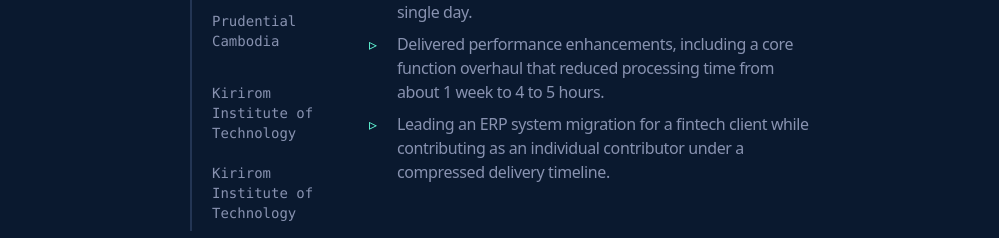
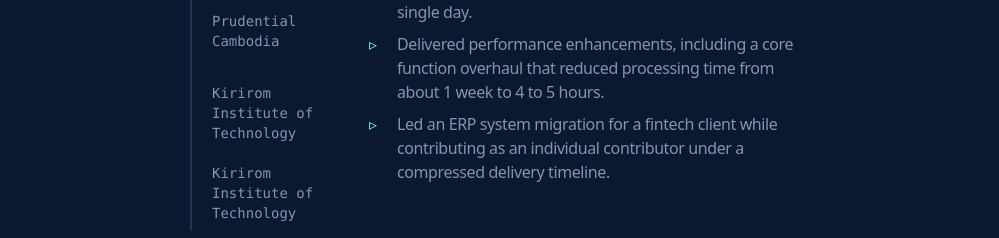
Before and after one commit to Enveed/seamsopagnarith-portfolio-v2, a Next.js app: page / in a window 1280 px wide. Shown: the part 2080-2318 px from the top of the page, without its empty margins (140-1139 px from the left). Built offline with nearby package versions, Linux system fonts and the light colour scheme.

Commit message:
fix - update job description

```diff
--- a/components/Work.jsx
+++ b/components/Work.jsx
@@ -29,7 +29,7 @@ const workExperience = [
     tasks: [
       "Migrated a client's platform to AWS, redesigning frontend and backend infrastructure for cost efficiency and scalability, enabling it to serve 4,000+ customers in a single day.",
       "Delivered performance enhancements, including a core function overhaul that reduced processing time from about 1 week to 4 to 5 hours.",
-      "Leading an ERP system migration for a fintech client while contributing as an individual contributor under a compressed delivery timeline.",
+      "Led an ERP system migration for a fintech client while contributing as an individual contributor under a compressed delivery timeline.",
     ],
   },
   {
```
